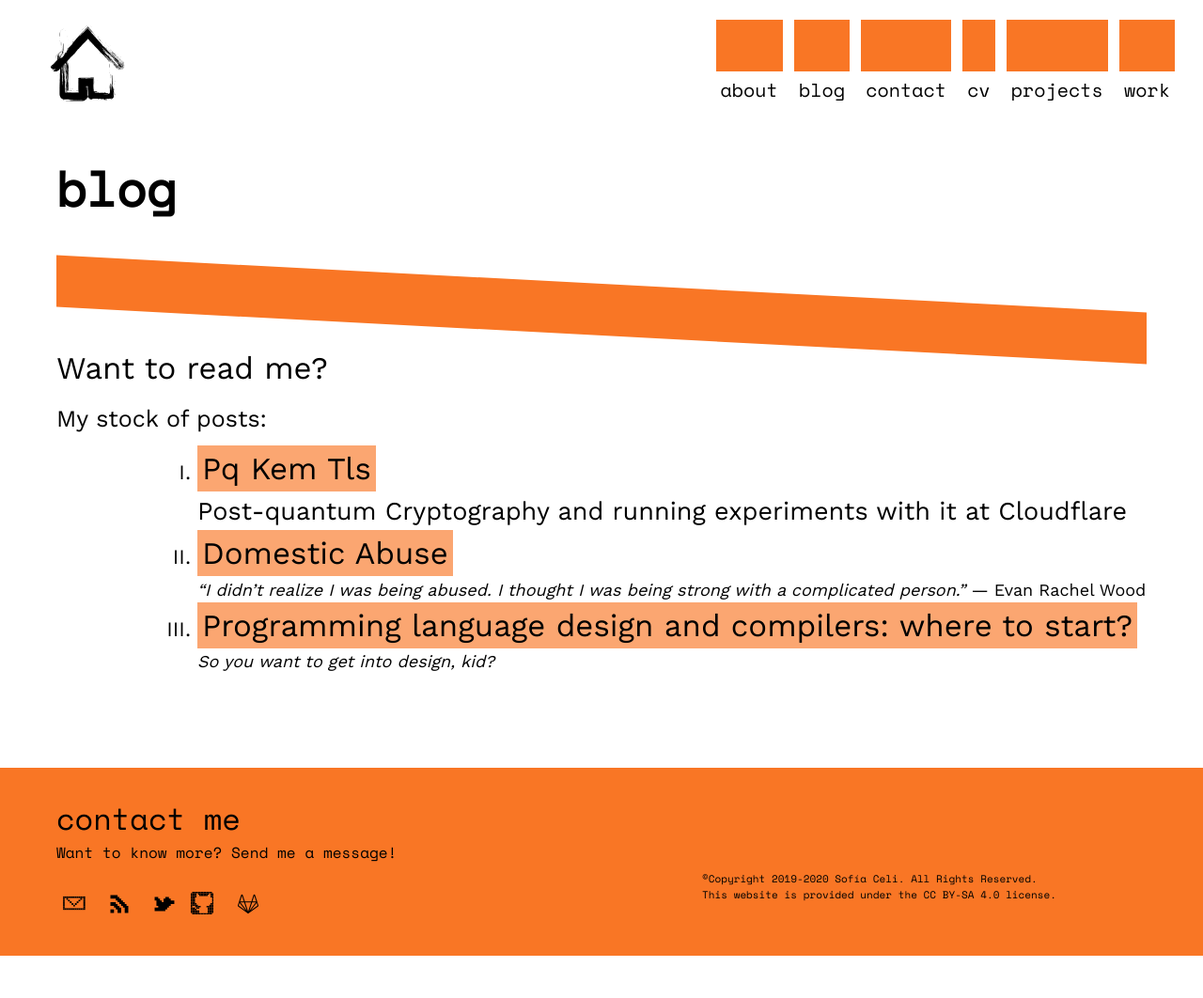
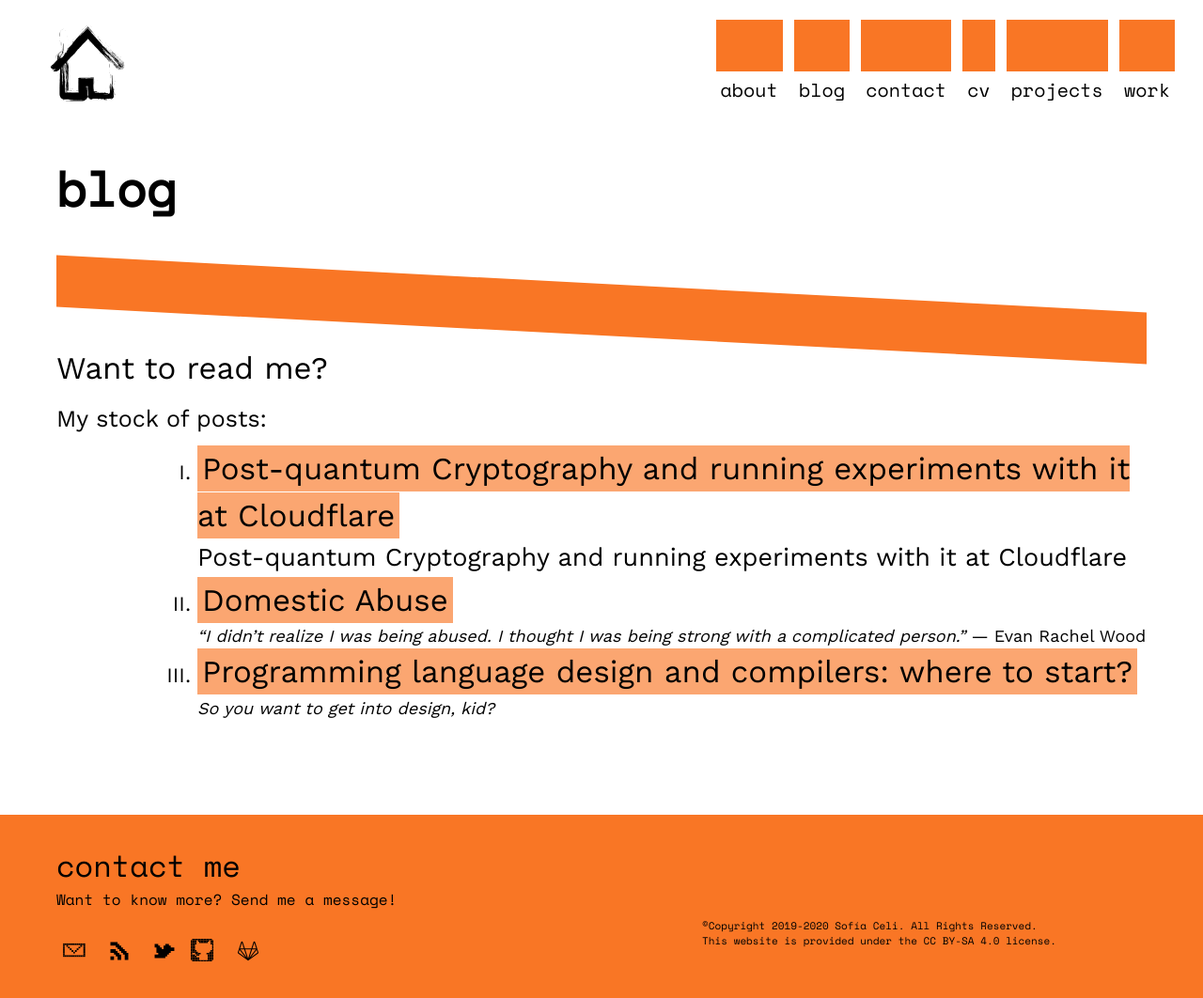
Before and after one commit to claucece/claucece.github.io, a Jekyll site: the page built from blog.html, in a window 1280 px wide and 1067 px high. Shown: the top 1062 px of the window at 94% size. Built offline with Jekyll 4.4.1, drawn with Linux system fonts in a browser that asks for light colours.

Commit message:
Add layout

```diff
--- a/_posts/2020-12-10-pq-kem-tls.md
+++ b/_posts/2020-12-10-pq-kem-tls.md
@@ -1,3 +1,9 @@
+---
+layout: post
+author: Sofía Celi
+title:  "Post-quantum Cryptography and running experiments with it at Cloudflare"
+---
+
 # Post-quantum Cryptography and running experiments with it at Cloudflare
 
 *Because quantum cats have 7 lives*
```
